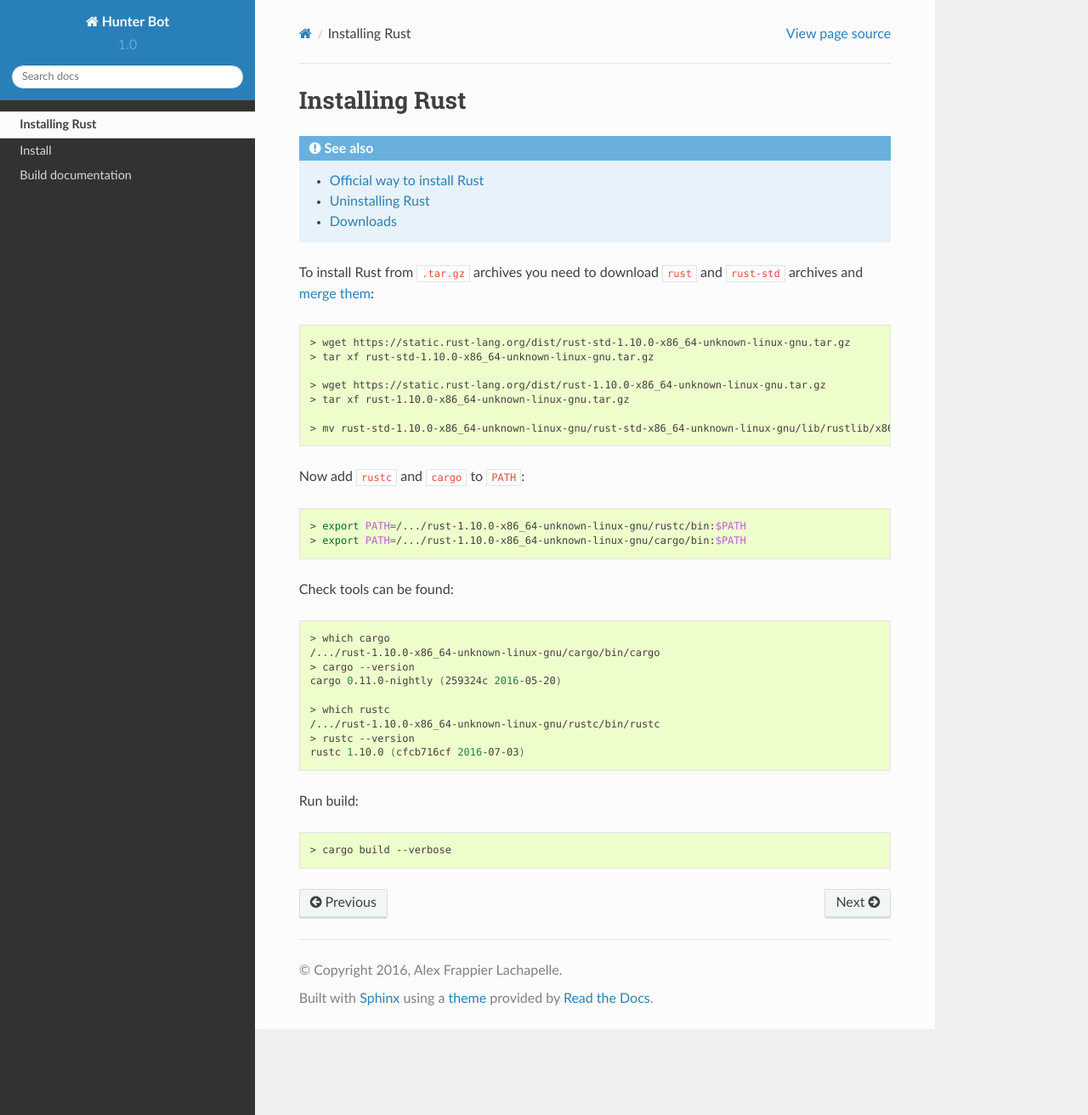
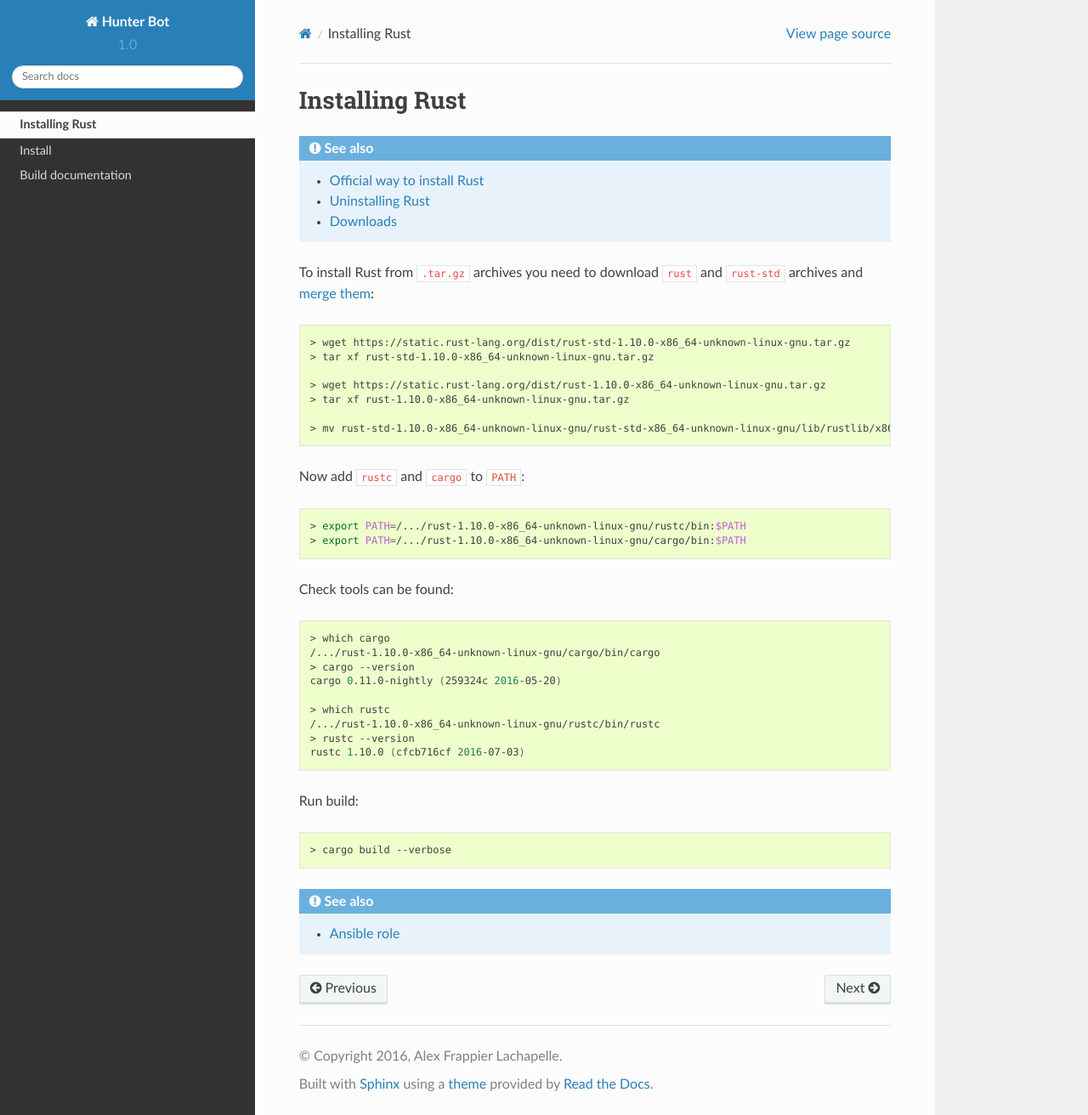
Before and after one commit to hunter-packages/hunter-bot, a Sphinx documentation site: the page built from docs/install-rust.rst, in a window 1280 px wide and 1312 px high. Shown: the whole window at 85% size. Built offline with Sphinx 7.4.7 and the Read the Docs theme 2.0.0, drawn with Linux system fonts in a browser that asks for light colours.

Commit message:
Add link to Ansible Galaxy

```diff
--- a/docs/install-rust.rst
+++ b/docs/install-rust.rst
@@ -47,4 +47,8 @@ Run build:
 
   > cargo build --verbose
 
+.. seealso::
+
+  * `Ansible role <https://galaxy.ansible.com/ruslo/rust/>`__
+
 .. _merge them: https://users.rust-lang.org/t/cant-find-create-for-std/3464/5
```
